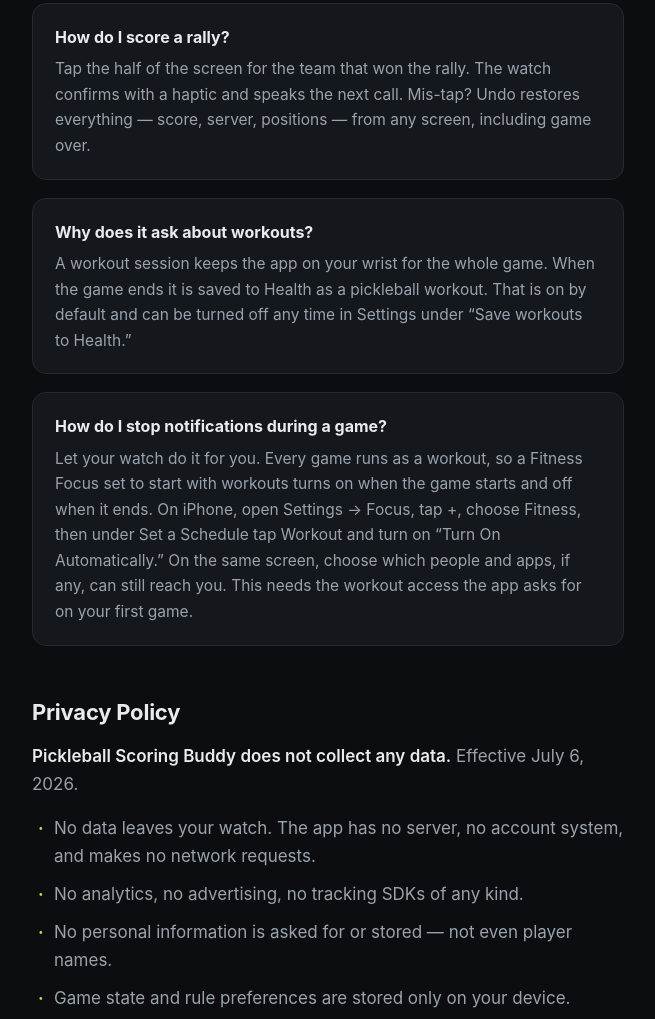
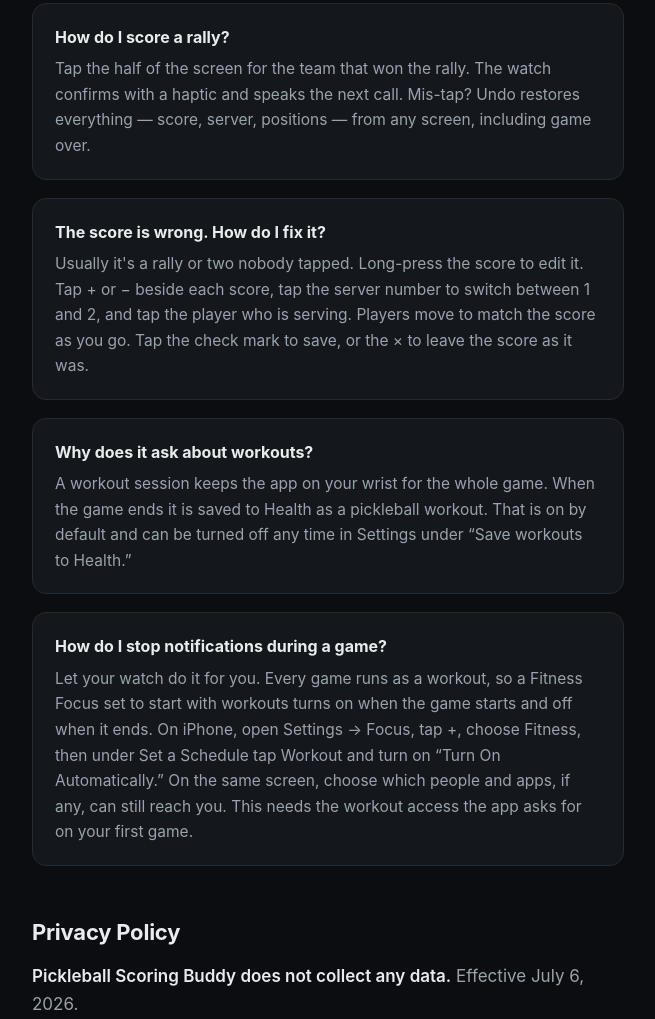
Before and after one commit to spencelloyd/scoring-buddy-support, a plain HTML site: page index.html in a window 1280 px wide. Shown: the part 831-1850 px from the top of the page, without its empty margins (312-967 px from the left). Drawn offline with Linux system fonts and the light colour scheme.

Commit message:
Add FAQ: the score is wrong, how do I fix it?
Co-Authored-By: Claude Opus 5.5 <noreply@anthropic.com>

```diff
--- a/index.html
+++ b/index.html
@@ -77,6 +77,13 @@
     from any screen, including game over.</p>
   </div>
   <div class="card">
+    <h3>The score is wrong. How do I fix it?</h3>
+    <p>Usually it's a rally or two nobody tapped. Long-press the score to edit it. Tap + or &minus;
+    beside each score, tap the server number to switch between 1 and 2, and tap the player who is
+    serving. Players move to match the score as you go. Tap the check mark to save, or the &times; to
+    leave the score as it was.</p>
+  </div>
+  <div class="card">
     <h3>Why does it ask about workouts?</h3>
     <p>A workout session keeps the app on your wrist for the whole game. When the game ends it is
     saved to Health as a pickleball workout. That is on by default and can be turned off any time in
```
